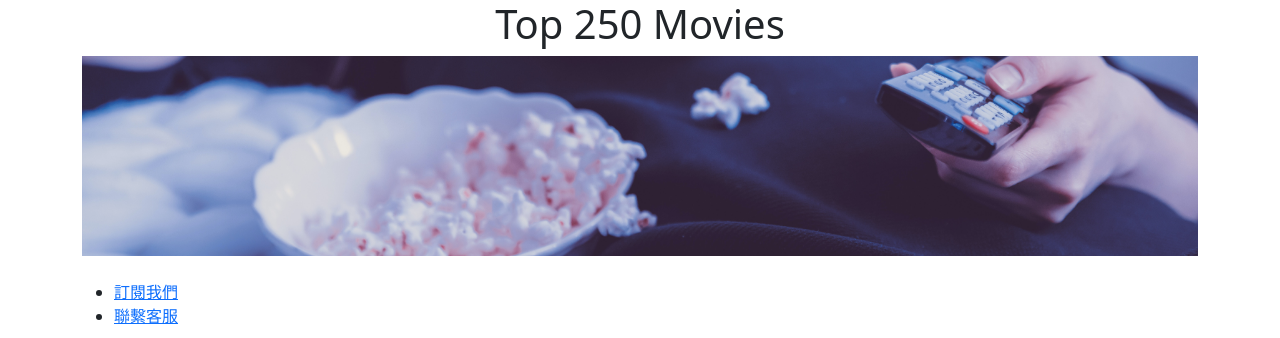
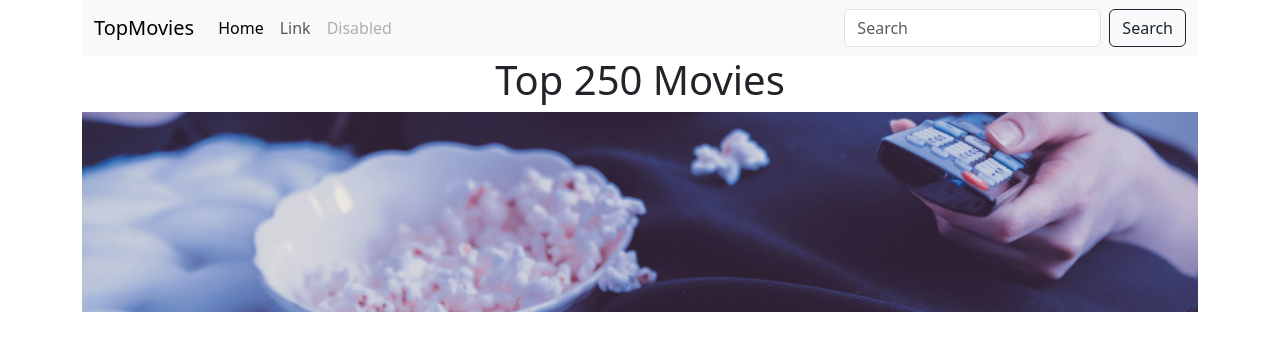
Before and after one commit to LONGER1994/Video_rating, a Flask app: page / in a window 1280 px wide. Shown: the top 338 px of the page. Run offline with Flask 3, Linux system fonts and the light colour scheme.

Commit message:
navbar draft

```diff
--- a/templates/base.html
+++ b/templates/base.html
@@ -12,6 +12,33 @@
 
 <body>
     <div class="container">
+        <nav class="navbar navbar-expand-lg bg-body-tertiary">
+            <div class="container-fluid">
+                <button class="navbar-toggler" type="button" data-bs-toggle="collapse"
+                    data-bs-target="#navbarTogglerDemo03" aria-controls="navbarTogglerDemo03" aria-expanded="false"
+                    aria-label="Toggle navigation">
+                    <span class="navbar-toggler-icon"></span>
+                </button>
+                <a class="navbar-brand" href="/">TopMovies</a>
+                <div class="collapse navbar-collapse" id="navbarTogglerDemo03">
+                    <ul class="navbar-nav me-auto mb-2 mb-lg-0">
+                        <li class="nav-item">
+                            <a class="nav-link active" aria-current="page" href="#">Home</a>
+                        </li>
+                        <li class="nav-item">
+                            <a class="nav-link" href="#">Link</a>
+                        </li>
+                        <li class="nav-item">
+                            <a class="nav-link disabled" aria-disabled="true">Disabled</a>
+                        </li>
+                    </ul>
+                    <form class="d-flex" role="search">
+                        <input class="form-control me-2" type="search" placeholder="Search" aria-label="Search">
+                        <button class="btn btn-outline-dark" type="submit">Search</button>
+                    </form>
+                </div>
+            </div>
+        </nav>
         {% block body %}{% endblock %}
     </div>
     <script src="https://cdn.jsdelivr.net/npm/bootstrap@5.3.2/dist/js/bootstrap.bundle.min.js"
--- a/templates/home_page.html
+++ b/templates/home_page.html
@@ -7,10 +7,6 @@
 {% block body %}
 <h1 class="text-center">Top 250 Movies</h1>
 <img class="img-fluid" id="banner" src="static/banner.jpg" alt="banner">
-
-<nav>
-    <!-- navbar here -->
-</nav>
 
 <main>
     <!-- movies blocks here -->
```
